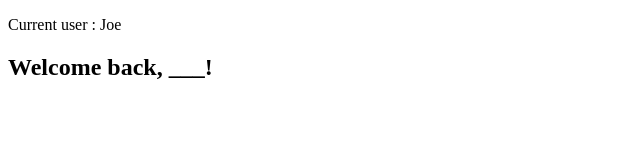
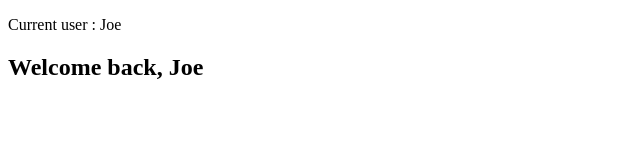
Before and after one commit to HarikaPenukonda/event-listener-tutorial, a React (Create React App) app: page / in a window 1280 px wide. Shown: the top 160 px of the page, without its empty margins (0-640 px from the left). Built offline with nearby package versions, Linux system fonts and the light colour scheme.

Commit message:
passing data around

```diff
--- a/src/PassingData/Body.js
+++ b/src/PassingData/Body.js
@@ -1,9 +1,9 @@
 import React from "react";
 
-export default function Body(){
+export default function Body(props){
     return(
         <section>
-            <h1>Welcome back, ___!</h1>
+            <h1>Welcome back, {props.user}</h1>
         </section>
     )
 }
--- a/src/PassingData/Header.js
+++ b/src/PassingData/Header.js
@@ -1,16 +1,16 @@
 import React from "react";
 
-export default function Header(){
+export default function Header(props){
     /*
         Challenge :
         Raise state up a level and pass it down to both the Header
         and Body Components through props.
     */
-   const [user,setUser] = React.useState("Joe")
+
 
    return(
     <header>
-        <p>Current user : {user}</p>
+        <p>Current user : {props.user}</p>
     </header>
    )
 }
--- a/src/PassingData/MyApp.js
+++ b/src/PassingData/MyApp.js
@@ -3,10 +3,15 @@ import Body from "./Body";
 import Header from "./Header"
 
 export default function MyApp(){
+    const [user,setUser] = React.useState("Joe")
     return(
         <div>
-            <Header/>
-            <Body/>
+            <Header
+                user={user}
+            />
+            <Body
+                user={user}
+            />
         </div>
     )
 }
```
